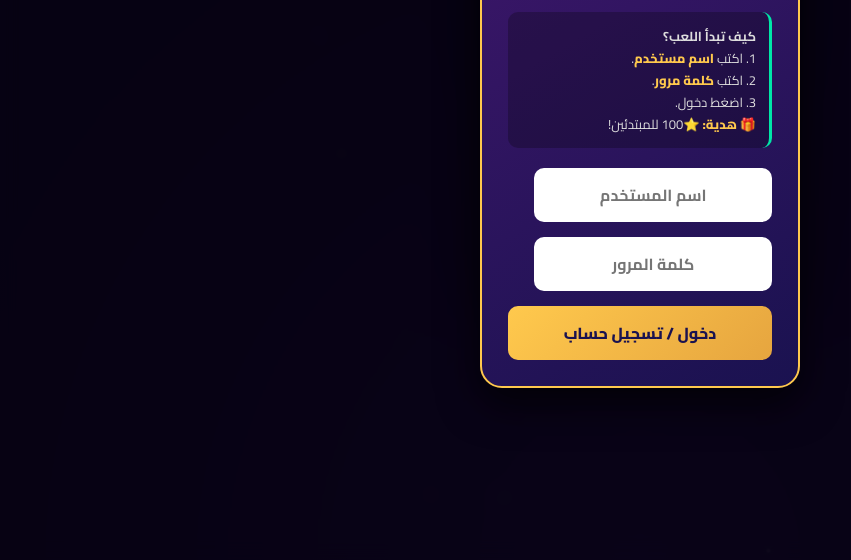
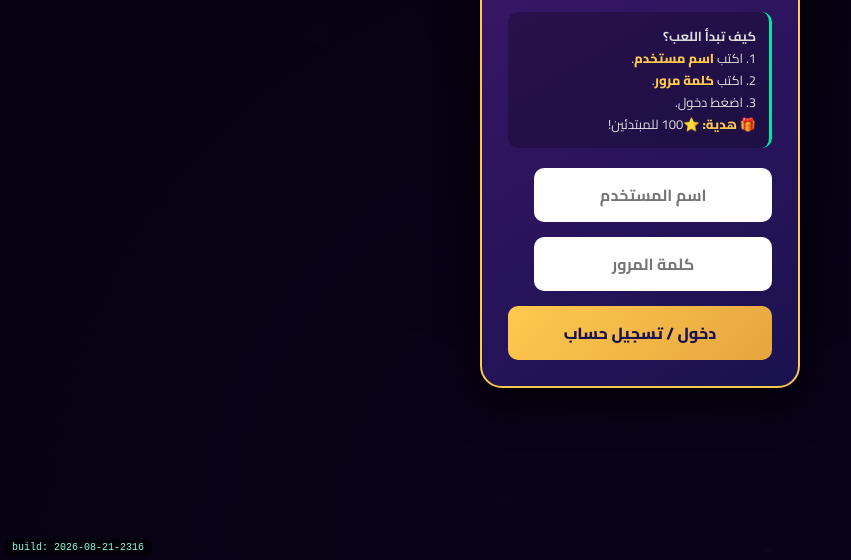
Before and after one commit to tarekhammamprint-jpg/gems, a plain HTML site: page index.html in a window 1280 px wide. Shown: the part 240-800 px from the top of the page, without its empty margins (0-851 px from the left). Drawn offline with Linux system fonts and the light colour scheme.

Commit message:
Update index.html

```diff
--- a/index.html
+++ b/index.html
@@ -197,6 +197,7 @@
 <body>
 
 <div id="starfield"></div>
+<div style="position:fixed; bottom:4px; left:4px; z-index:99999; background:rgba(0,0,0,0.6); color:#8affd6; font-size:10px; padding:3px 8px; border-radius:6px; font-family:monospace; pointer-events:none;">build: 2026-08-21-2316</div>
 
 <div class="sidebar" id="sidebar">
     <button class="sidebar-close" onclick="window.toggleSidebar()">❌</button>
```
